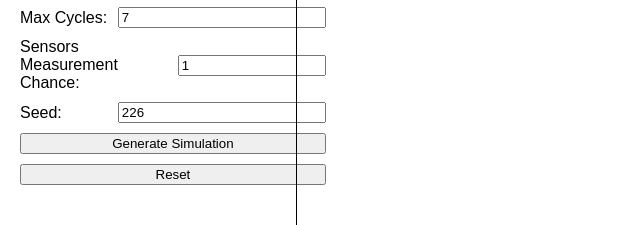
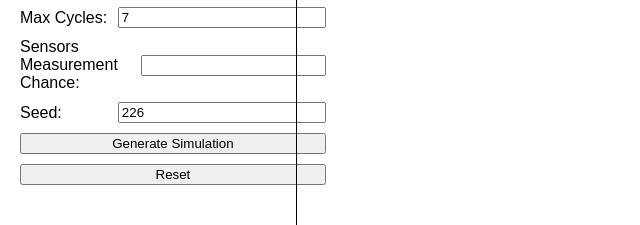
Before and after one commit to EdoardoLuciani/ctrl-mac-simulator, a website built with Vite: page frontend/index.html in a window 1280 px wide. Shown: the part 290-515 px from the top of the page, 0-640 px from the left. Built offline with nearby package versions, Linux system fonts and the light colour scheme.

Commit message:
Fix input validation

```diff
--- a/frontend/index.html
+++ b/frontend/index.html
@@ -76,11 +76,8 @@
                     <label>
                         Sensors Measurement Chance:
                         <input
-                            type="number"
+                            type="string"
                             name="sensors_measurement_chance"
-                            value="1"
-                            min="0"
-                            max="1"
                             title="Chance of each sensor sensing data to send when in idle state"
                         />
                     </label>
```
